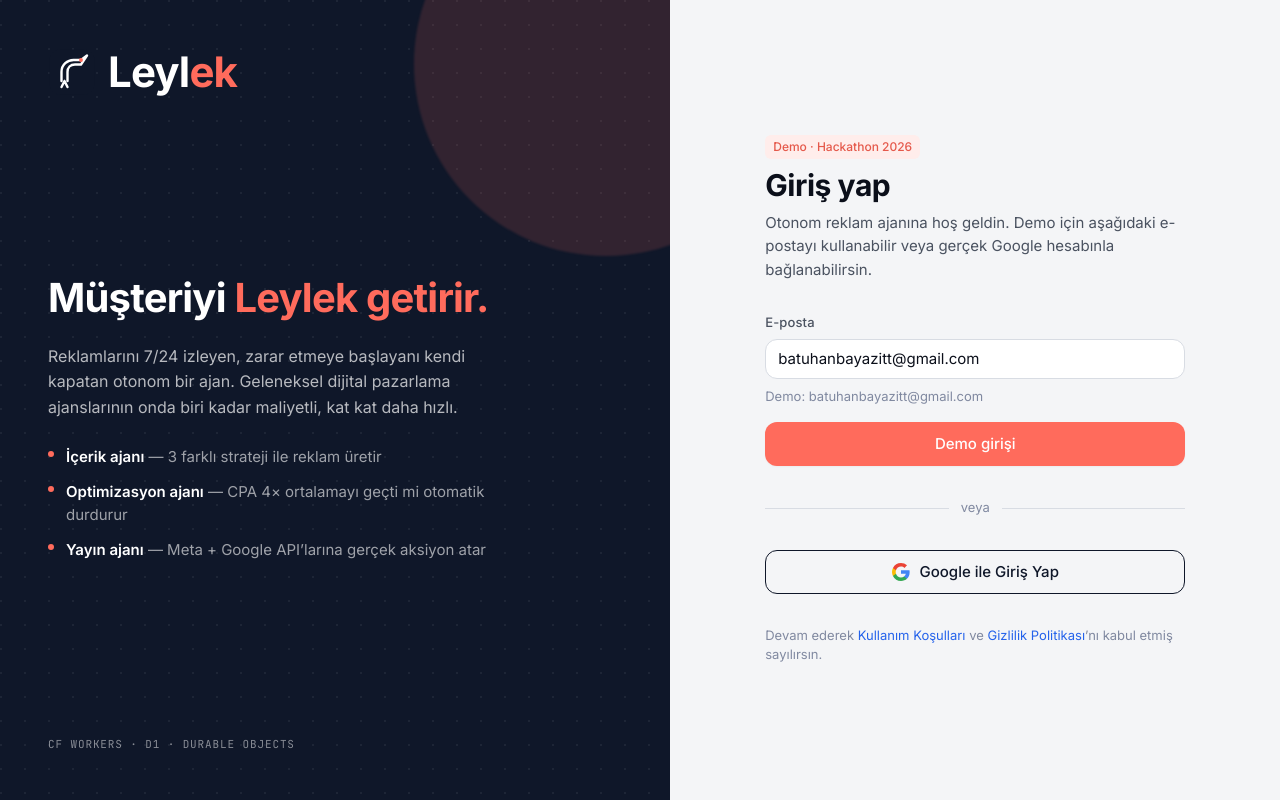
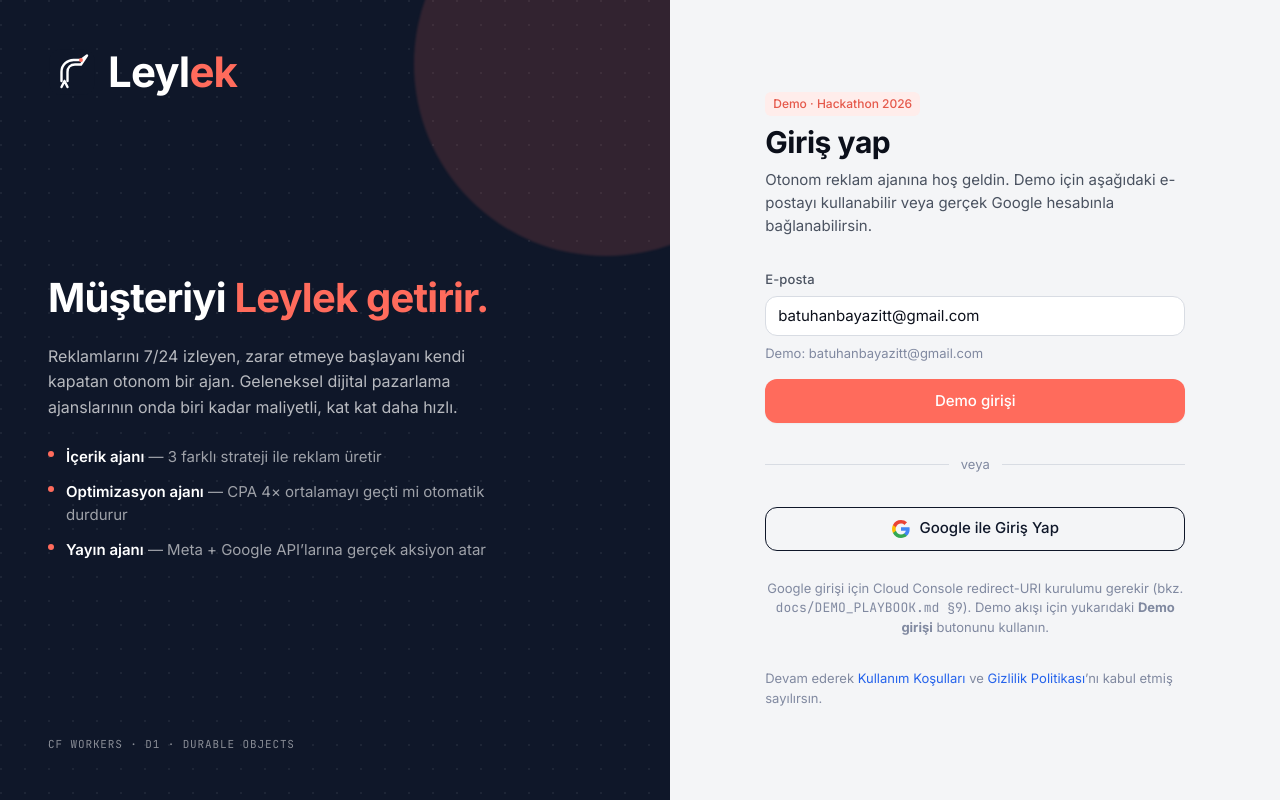
Before and after one commit to NexVar/leylek, a React (Vite) app in the folder apps/web/: page /login in a window 1280 px wide. Built offline with nearby package versions, Linux system fonts and the light colour scheme; no server answers.

Commit message:
docs(auth): document Google OAuth Cloud Console prerequisite

```diff
--- a/apps/web/src/pages/Login.tsx
+++ b/apps/web/src/pages/Login.tsx
@@ -159,6 +159,11 @@
             <GoogleGlyph />
             Google ile Giriş Yap
           </a>
+          <p className="text-body-sm text-ink-subtle text-center -mt-1">
+            Google girişi için Cloud Console redirect-URI kurulumu gerekir (bkz.{' '}
+            <span className="font-mono">docs/DEMO_PLAYBOOK.md §9</span>). Demo akışı için yukarıdaki{' '}
+            <b>Demo girişi</b> butonunu kullanın.
+          </p>
 
           <p className="text-body-sm text-ink-subtle">
             Devam ederek{' '}
```
